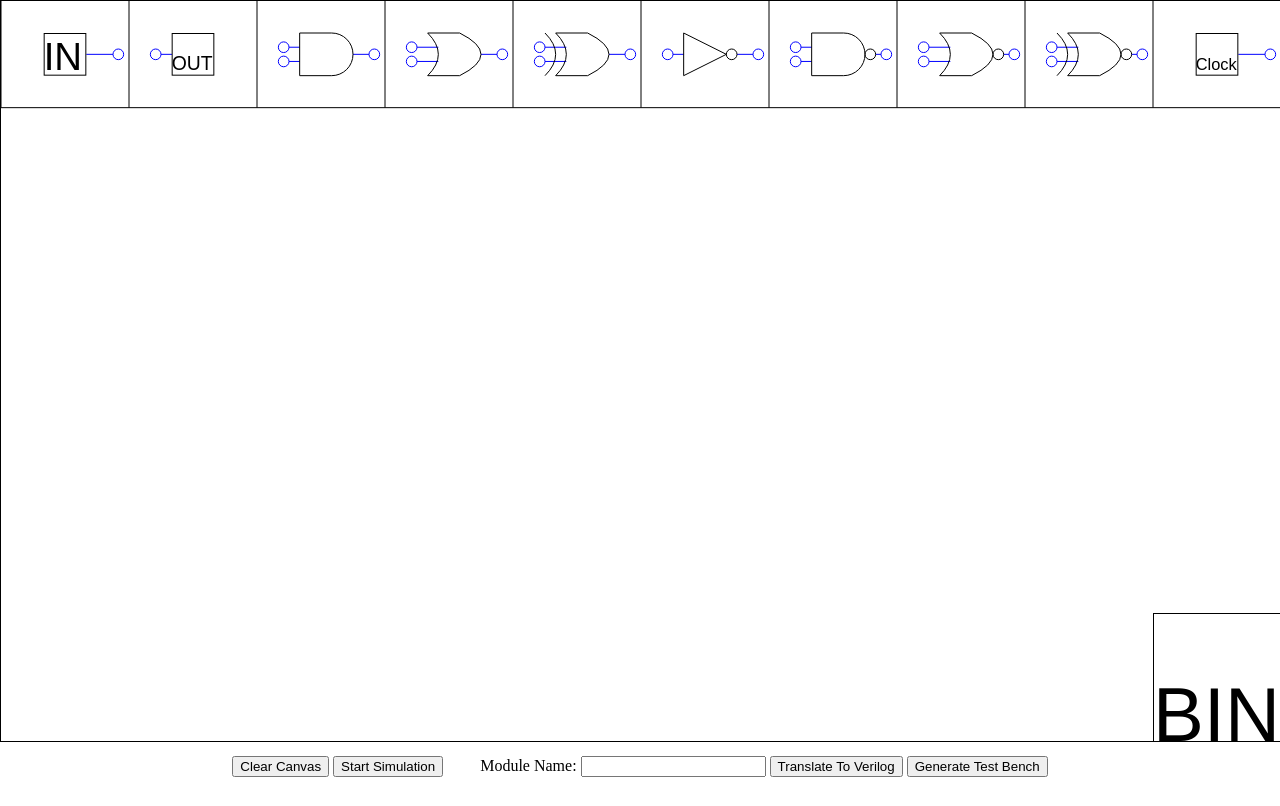
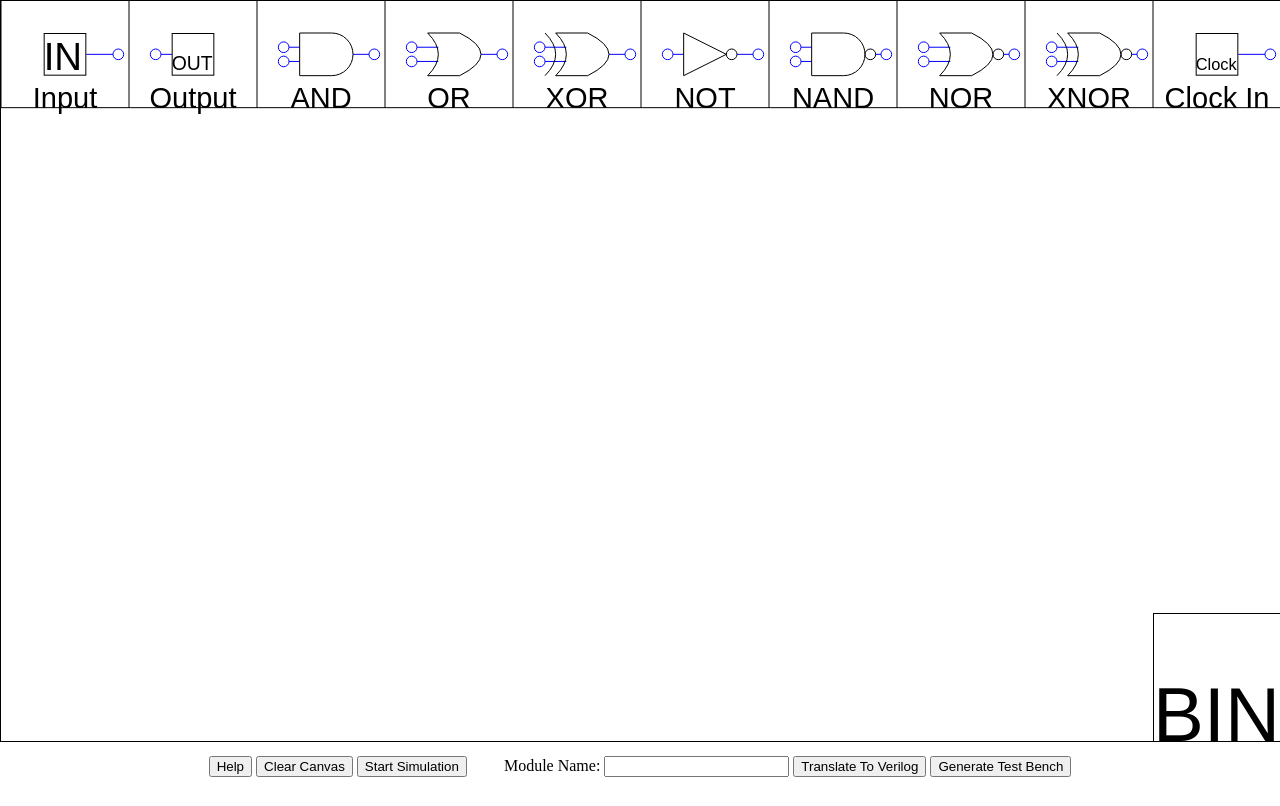
Before and after one commit to MickleByte/HDLTranspiler, a website with bundled scripts: page index.html in a window 1280 px wide. Built offline with nearby package versions, Linux system fonts and the light colour scheme.

Commit message:
menuLabels and helpBtn

```diff
--- a/index.html
+++ b/index.html
@@ -44,8 +44,10 @@
         <canvas id="canvas" height="500" width="500" style="border:1px solid #000000;">
             This Browser Does Not Support HTML5 Canvas Element - Please Use A Different Web Browser
         </canvas>
+
         <div id="controls">
             <div id="simControls">
+                <button id="helpBtn">Help</button>
                 <button id="clearBtn">Clear Canvas</button>
                 <button id="simulateToggle">Start Simulation</button>
             </div>
--- a/index.js
+++ b/index.js
@@ -4,6 +4,7 @@ var canvElem = document.getElementById("canvas");
 var simBtn = document.getElementById("simulateToggle");
 var transBtn = document.getElementById("translateBtn");
 var testBenchBtn = document.getElementById("testBenchBtn");
+var helpBtn  = document.getElementById("helpBtn")
 var save2Pallet = document.getElementById("addToPalletBtn");
 var deleteLine = document.getElementById("deleteLine");
 var clearCanvBtn = document.getElementById("clearBtn");
@@ -114,6 +115,11 @@ window.onload = function(){
     save2Pallet.onclick = function(){
         myCanv.save2Pallet();
     }
+
+    helpBtn.onclick = function(){
+        var helpMessage = "Drag components from the menu onto the canvas\n\nDouble clicking inputs in draw mode allows you to rename them or alter their clock speed\n\nClicking an input in simulation mode lets you flip it's state\n\nIn simulation mode Red nodes are false and green nodes are true";
+        alert(helpMessage);
+    }
 }
 
 export { myCanv };
--- a/src/menu.js
+++ b/src/menu.js
@@ -28,25 +28,52 @@ export default class Menu{
         this.menuItems.push(new NOR(x, y, size));
         this.menuItems.push(new XNOR(x, y, size));
         this.menuItems.push(new Clock(x, y, size, "Clock"));
+
+        this.menuLabels = ["Input", "Output", "AND", "OR", "XOR", "NOT", "NAND", "NOR", "XNOR", "Clock In"];
     }
 
     draw(ctx){
         ctx.fillStyle = "#000000"
-        // draw line across top
+        // draw line across top of screen
         var heightMenuItems = this.size;
         ctx.beginPath();
         ctx.moveTo(this.xPos, this.yPos + heightMenuItems);
         ctx.lineTo(this.xPos + this.canvWidth, this.yPos + heightMenuItems);
         ctx.stroke();
 
+        // divide width of screen into boxes for each menu item
         var widthMenuItems = this.canvWidth / this.menuItems.length;
+
+        // draw the menu items
         for(var i=0;i<this.menuItems.length;i++){
             ctx.beginPath();
             ctx.moveTo((i) * widthMenuItems, 0);
             ctx.lineTo((i) * widthMenuItems, heightMenuItems);
             ctx.stroke();
-            this.menuItems[i].updatePosition(this.xPos + (i * widthMenuItems) + (widthMenuItems / 2) - (this.menuItems[i].width / 2), this.yPos + (heightMenuItems / 2) - (this.menuItems[i].height / 2));
+            var x = this.xPos + (i * widthMenuItems) + (widthMenuItems / 2) - (this.menuItems[i].width / 2);
+            var y = this.yPos + (heightMenuItems / 2) - (this.menuItems[i].height / 2);
+            this.menuItems[i].updatePosition(x, y);
             this.menuItems[i].draw(ctx);
+
+            // write menu item name label beneath it
+            ctx.fillStyle = "#000000";
+            var fontSize = heightMenuItems * 0.9;
+            fontSize = fontSize.toString();
+            ctx.font = fontSize.concat("px Arial");
+
+            var textWidth = ctx.measureText(this.nameLabel).width;
+            while (textWidth > widthMenuItems){
+                fontSize--;
+                fontSize = fontSize.toString();
+                ctx.font = fontSize.concat("px Arial");
+                var textWidth = ctx.measureText(this.nameLabel).width;
+            }
+
+            ctx.textAlign = "center";
+            ctx.fillText(this.menuLabels[i], this.xPos + (i * widthMenuItems) + (widthMenuItems / 2), y + heightMenuItems);
+            ctx.textAlign = "left";
+
+
         }
     }
 
```
